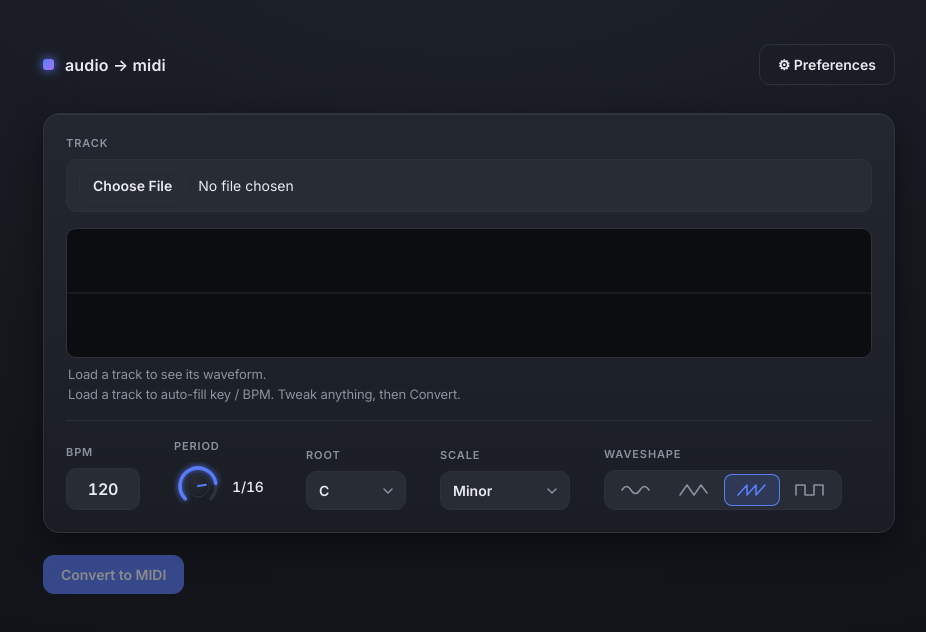
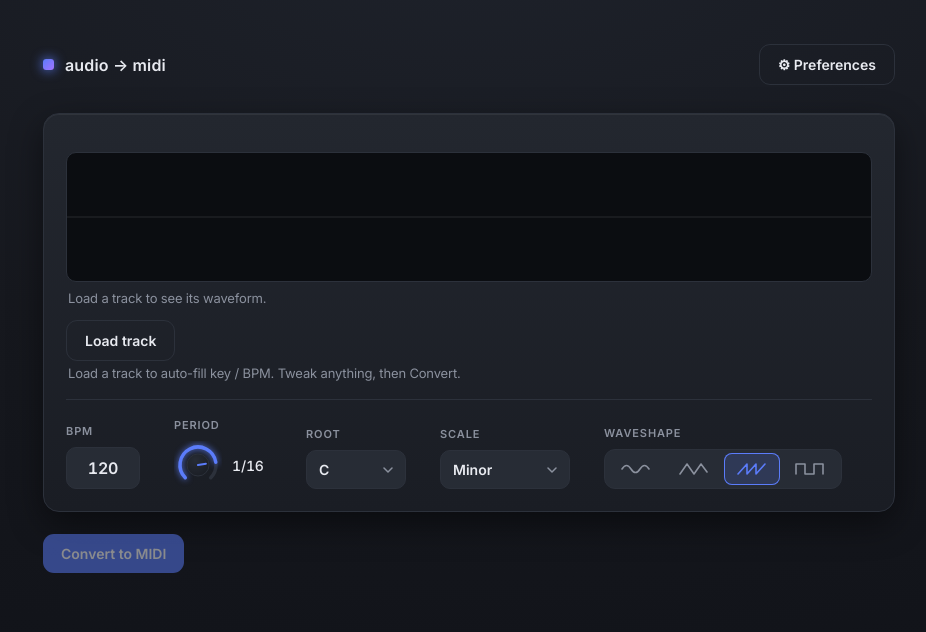
Before and after one commit to KevinYuFu/Midi-TrackAnalysisTool, a React (Vite) app in the folder client/: page / in a window 1280 px wide. Shown: the top 632 px of the page, without its empty margins (171-1097 px from the left). Built offline with nearby package versions, Linux system fonts and the light colour scheme.

Commit message:
Waveform on top; replace native file input with compact Load track button
Co-Authored-By: Claude Opus 4.8 <noreply@anthropic.com>

```diff
--- a/client/src/App.tsx
+++ b/client/src/App.tsx
@@ -1,4 +1,4 @@
-import { useMemo, useState } from 'react'
+import { useMemo, useRef, useState } from 'react'
 import {
   process,
   suggest,
@@ -57,6 +57,7 @@ export default function App() {
   const [settings, setSettings] = useState<AnalysisSettings>(() => defaultSettings(prefs))
   const [analyzing, setAnalyzing] = useState(false)
   const [busy, setBusy] = useState(false)
+  const fileRef = useRef<HTMLInputElement>(null)
 
   const assumed = useMemo(() => new Set(suggestion?.assumed_fields ?? []), [suggestion])
   const isAssumed = (f: string) => assumed.has(f)
@@ -119,22 +120,27 @@ export default function App() {
       )}
 
       <div className="card">
-        <div className="ctl">
-          <label>Track</label>
-          <input
-            type="file"
-            accept="audio/*"
-            onChange={(e) => e.target.files?.[0] && onPick(e.target.files[0])}
-          />
-        </div>
-        {analyzing && <p className="muted" style={{ margin: '12px 0 0' }}>Analyzing…</p>}
-
         <Waveform
           file={file}
           bpm={settings.bpm ?? 120}
           downbeatMs={settings.downbeat_ms}
           onDownbeatChange={(ms) => set({ downbeat_ms: ms })}
         />
+
+        <div className="loader">
+          <button className="ghost" onClick={() => fileRef.current?.click()}>
+            {file ? 'Change track' : 'Load track'}
+          </button>
+          {file && <span className="filename">{file.name}</span>}
+          {analyzing && <span className="muted">Analyzing…</span>}
+          <input
+            ref={fileRef}
+            type="file"
+            accept="audio/*"
+            hidden
+            onChange={(e) => e.target.files?.[0] && onPick(e.target.files[0])}
+          />
+        </div>
 
         {assumed.size > 0 ? (
           <p className="muted hint">Purple label = auto-guessed — check those before converting.</p>
--- a/client/src/styles.css
+++ b/client/src/styles.css
@@ -159,6 +159,16 @@ button:disabled { opacity: 0.5; cursor: not-allowed; box-shadow: none; filter: n
   cursor: ew-resize;
 }
 .waveform-hint { margin: 8px 2px 0; }
+
+.loader { display: flex; align-items: center; gap: 12px; margin-top: 14px; }
+.filename {
+  font-size: 13px;
+  color: var(--text);
+  max-width: 340px;
+  overflow: hidden;
+  text-overflow: ellipsis;
+  white-space: nowrap;
+}
 
 /* Knob: circle + readout side by side so it lines up with other controls. */
 .ctl.knob { }
```
